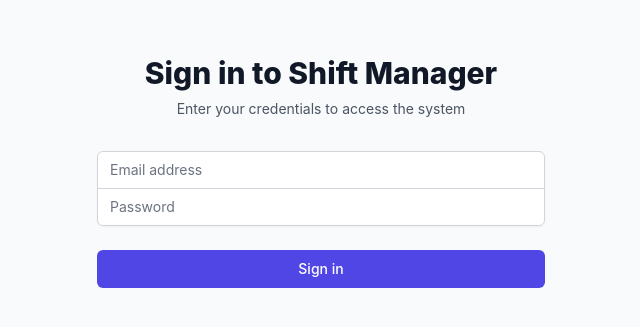
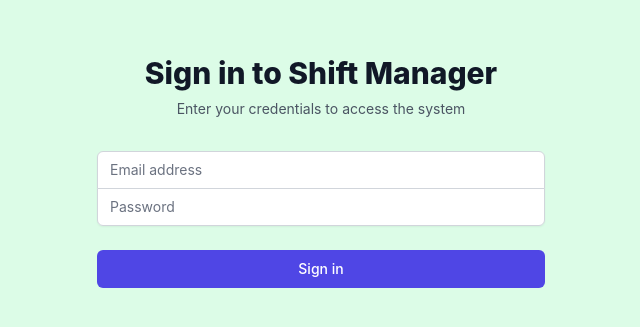
Before and after one commit to tonmoyborah/midlineshiftroster, a React app in the folder frontend/: page / in a window 1280 px wide. Shown: the part 241-568 px from the top of the page, without its empty margins (319-959 px from the left). Built offline with nearby package versions, Linux system fonts and the light colour scheme; no server answers; the database is empty; the HTML template or start-up script is replaced by a standard one.

Commit message:
cosmetic background

```diff
--- a/frontend/src/App.tsx
+++ b/frontend/src/App.tsx
@@ -35,7 +35,7 @@
   return (
     <AuthProvider>
       <AuthGuard>
-        <div className="min-h-screen bg-gray-50">
+        <div className="min-h-screen bg-[#dcfce7]">
           <Header title="Shift Manager" />
           <Navigation currentPage={currentPage} onPageChange={setCurrentPage} />
           <div className="max-w-7xl mx-auto px-4 sm:px-6 lg:px-8">
--- a/frontend/src/components/auth/AuthGuard.tsx
+++ b/frontend/src/components/auth/AuthGuard.tsx
@@ -11,7 +11,7 @@
 
   if (loading) {
     return (
-      <div className="min-h-screen flex items-center justify-center bg-gray-50">
+      <div className="min-h-screen flex items-center justify-center bg-[#dcfce7]">
         <div className="text-center">
           <div className="animate-spin rounded-full h-12 w-12 border-b-2 border-indigo-600 mx-auto"></div>
           <p className="mt-4 text-gray-600">Loading...</p>
--- a/frontend/src/components/auth/LoginForm.tsx
+++ b/frontend/src/components/auth/LoginForm.tsx
@@ -29,7 +29,7 @@
   };
 
   return (
-    <div className="min-h-screen flex items-center justify-center bg-gray-50 py-12 px-4 sm:px-6 lg:px-8">
+    <div className="min-h-screen flex items-center justify-center bg-[#dcfce7] py-12 px-4 sm:px-6 lg:px-8">
       <div className="max-w-md w-full space-y-8">
         <div>
           <h2 className="mt-6 text-center text-3xl font-extrabold text-gray-900">
--- a/frontend/src/index.css
+++ b/frontend/src/index.css
@@ -6,7 +6,7 @@
 body {
   margin: 0;
   padding: 0;
-  background-color: #f5f1ed; /* light brownish background - consistent across all devices */
+  background-color: #dcfce7; /* light mint-green background - consistent across all devices */
   font-family: -apple-system, BlinkMacSystemFont, "Segoe UI", "Roboto", "Oxygen",
     "Ubuntu", "Cantarell", "Fira Sans", "Droid Sans", "Helvetica Neue",
     sans-serif;
--- a/frontend/src/pages/DailyShifts.tsx
+++ b/frontend/src/pages/DailyShifts.tsx
@@ -142,7 +142,7 @@
   };
 
   return (
-    <div className="min-h-screen bg-gradient-to-br from-slate-50 to-slate-100">
+    <div className="min-h-screen bg-[#dcfce7]">
       <DateNavigator selectedDate={selectedDate} onDateChange={handleDateChange} />
 
       {!clinicsLoading && (
--- a/frontend/src/pages/LeaveManagement.tsx
+++ b/frontend/src/pages/LeaveManagement.tsx
@@ -88,7 +88,7 @@
   console.log('Leave requests here:', leaveRequests);
 
   return (
-    <div className="min-h-screen bg-gradient-to-br from-slate-50 to-slate-100">
+    <div className="min-h-screen bg-[#dcfce7]">
       <div className="py-4">
         <div className="flex items-center justify-between mb-6">
           <div className="flex items-center gap-3">
--- a/frontend/src/pages/StaffManagement.tsx
+++ b/frontend/src/pages/StaffManagement.tsx
@@ -111,7 +111,7 @@
   );
 
   return (
-    <div className="min-h-screen bg-gradient-to-br from-slate-50 to-slate-100">
+    <div className="min-h-screen bg-[#dcfce7]">
       <div className="py-4">
         <div className="flex items-center justify-between mb-6">
           <div className="flex items-center gap-3">
```
Also changed, not shown: 1 other file (tests, documents, lock files or other folders).
